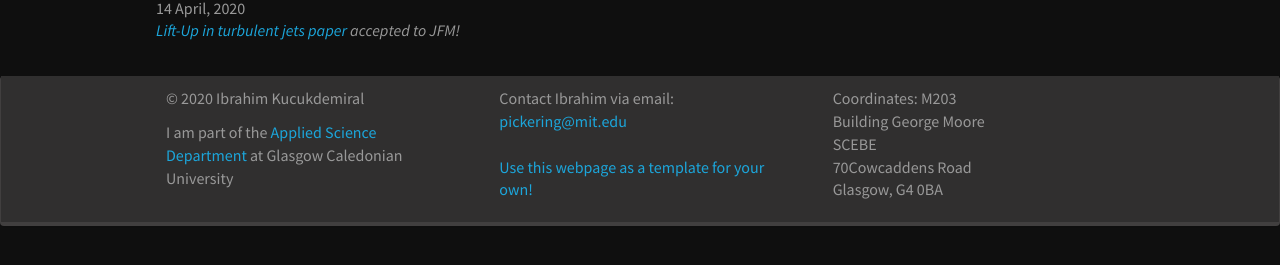
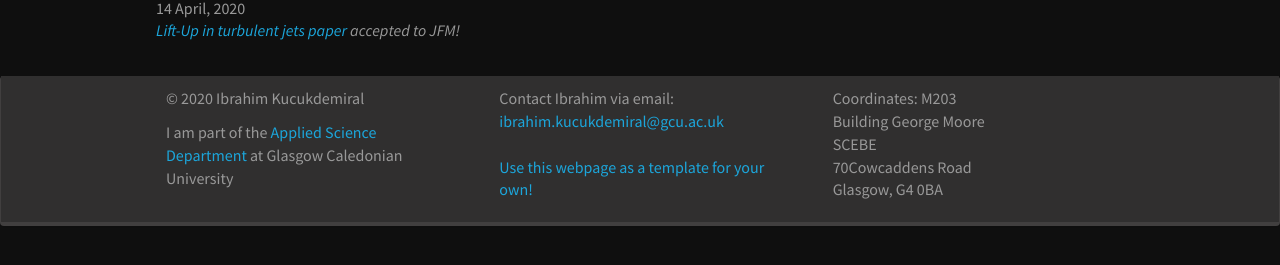
Before and after one commit to kucukdemiral/kucukdemiral.github.io, a Jekyll site: the page built from _pages/allnews.md, in a window 1280 px wide. Shown: the part 424-689 px from the top of the page. Built offline with Jekyll 4.4.1, drawn with Linux system fonts in a browser that asks for light colours; nearby versions of some CDN libraries; a style sheet for code colours, icons or effects is not loaded.

Commit message:
Update _config.yml

```diff
--- a/_config.yml
+++ b/_config.yml
@@ -19,7 +19,7 @@ location: >
 
 # Contact info. (shown in footer)
 contact: >
-    Contact Ibrahim via email: <a href="mailto:ibrahim.kucukdemiral@gcu.ac.uk" target="_blank">pickering@mit.edu</a> <br/>
+    Contact Ibrahim via email: <a href="mailto:ibrahim.kucukdemiral@gcu.ac.uk" target="_blank">ibrahim.kucukdemiral@gcu.ac.uk</a> <br/>
     <br/><a href="/aboutwebsite.html">Use this webpage as a template for your own!</a>
 
 # Pages shown in navbar
```
